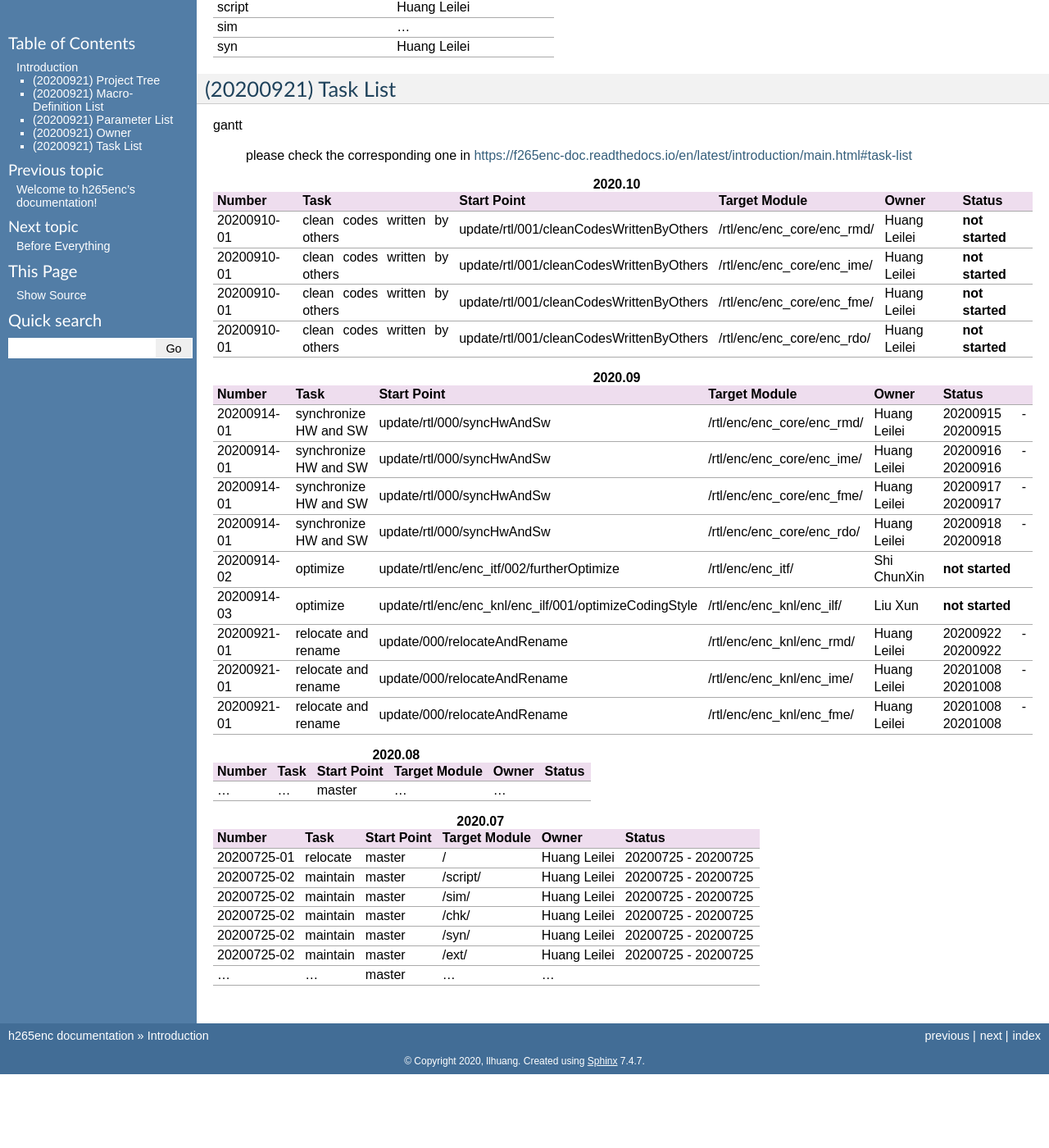
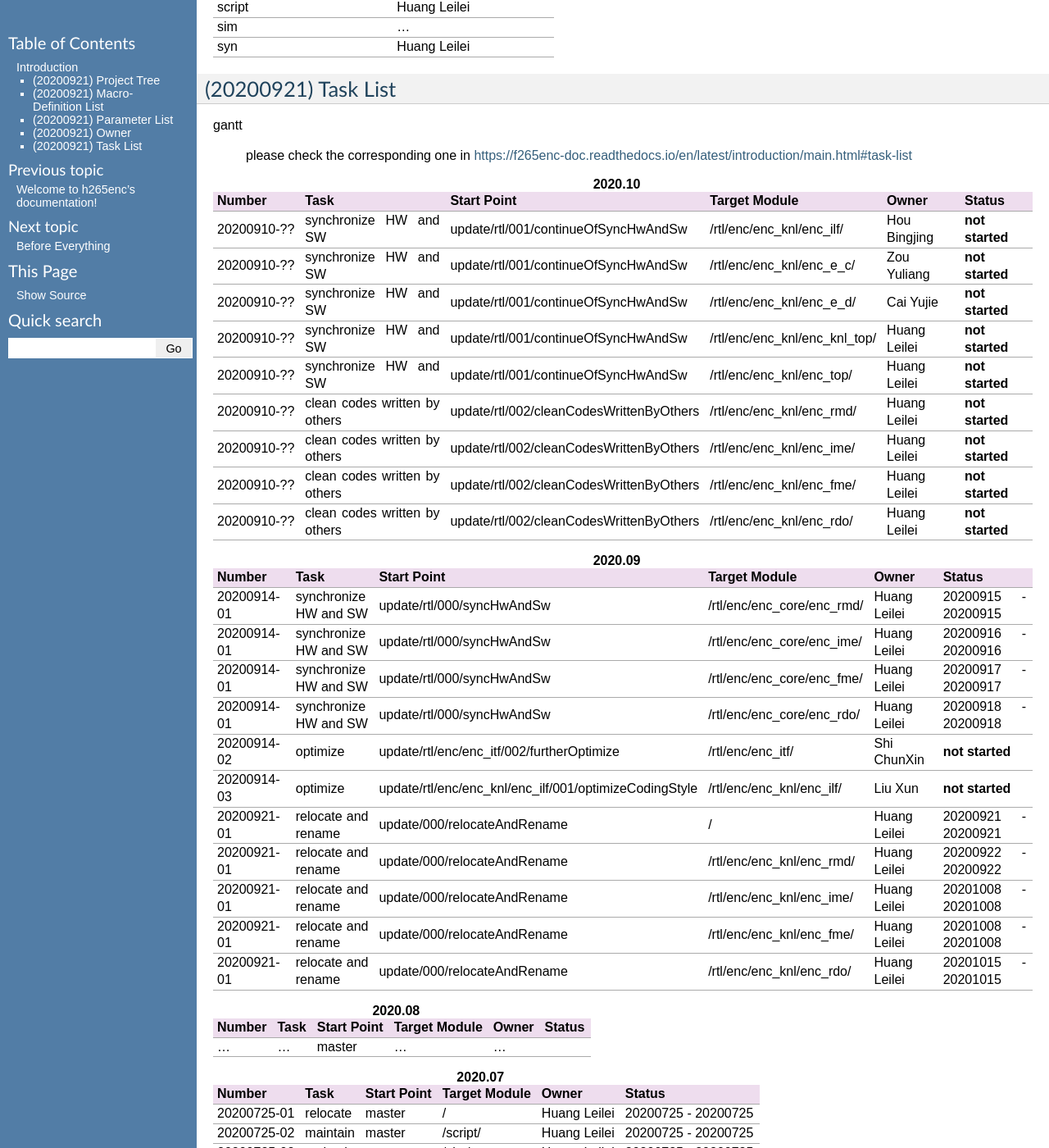
Before and after one commit to iamhll/h265enc_doc, a Sphinx documentation site: the page built from source/introduction/main.rst, in a window 1280 px wide and 1400 px high, scrolled down 1448 px. Shown: the whole window at 82% size. Built offline with Sphinx 7.4.7, drawn with Linux system fonts in a browser that asks for light colours; before the commit the page ends 2758 px from its top, so only the background shows below that.

Commit message:
[MINOR] [UPDATE] 1. introduction    a. "Task List" updated

```diff
--- a/source/introduction/main.rst
+++ b/source/introduction/main.rst
@@ -109,14 +109,19 @@ gantt
     :align: left
     :widths: auto
 
-    ============= =============================== ========================================== ============================ ============== =====================
-     Number        Task                            Start Point                                Target Module                Owner          Status
-    ============= =============================== ========================================== ============================ ============== =====================
-     20200910-01   clean codes written by others   update/rtl/001/cleanCodesWrittenByOthers   /rtl/enc/enc_core/enc_rmd/   Huang Leilei   **not started**
-     20200910-01   clean codes written by others   update/rtl/001/cleanCodesWrittenByOthers   /rtl/enc/enc_core/enc_ime/   Huang Leilei   **not started**
-     20200910-01   clean codes written by others   update/rtl/001/cleanCodesWrittenByOthers   /rtl/enc/enc_core/enc_fme/   Huang Leilei   **not started**
-     20200910-01   clean codes written by others   update/rtl/001/cleanCodesWrittenByOthers   /rtl/enc/enc_core/enc_rdo/   Huang Leilei   **not started**
-    ============= =============================== ========================================== ============================ ============== =====================
+    ============= =============================== ========================================== =============================== ============== =================
+     Number        Task                            Start Point                                Target Module                   Owner          Status
+    ============= =============================== ========================================== =============================== ============== =================
+     20200910-??   synchronize HW and SW           update/rtl/001/continueOfSyncHwAndSw       /rtl/enc/enc_knl/enc_ilf/       Hou Bingjing   **not started**
+     20200910-??   synchronize HW and SW           update/rtl/001/continueOfSyncHwAndSw       /rtl/enc/enc_knl/enc_e_c/       Zou Yuliang    **not started**
+     20200910-??   synchronize HW and SW           update/rtl/001/continueOfSyncHwAndSw       /rtl/enc/enc_knl/enc_e_d/       Cai Yujie      **not started**
+     20200910-??   synchronize HW and SW           update/rtl/001/continueOfSyncHwAndSw       /rtl/enc/enc_knl/enc_knl_top/   Huang Leilei   **not started**
+     20200910-??   synchronize HW and SW           update/rtl/001/continueOfSyncHwAndSw       /rtl/enc/enc_knl/enc_top/       Huang Leilei   **not started**
+     20200910-??   clean codes written by others   update/rtl/002/cleanCodesWrittenByOthers   /rtl/enc/enc_knl/enc_rmd/       Huang Leilei   **not started**
+     20200910-??   clean codes written by others   update/rtl/002/cleanCodesWrittenByOthers   /rtl/enc/enc_knl/enc_ime/       Huang Leilei   **not started**
+     20200910-??   clean codes written by others   update/rtl/002/cleanCodesWrittenByOthers   /rtl/enc/enc_knl/enc_fme/       Huang Leilei   **not started**
+     20200910-??   clean codes written by others   update/rtl/002/cleanCodesWrittenByOthers   /rtl/enc/enc_knl/enc_rdo/       Huang Leilei   **not started**
+    ============= =============================== ========================================== =============================== ============== =================
 
 \
 
@@ -133,9 +138,11 @@ gantt
      20200914-01   synchronize HW and SW   update/rtl/000/syncHwAndSw                               /rtl/enc/enc_core/enc_rdo/   Huang Leilei   20200918 - 20200918
      20200914-02   optimize                update/rtl/enc/enc_itf/002/furtherOptimize               /rtl/enc/enc_itf/            Shi ChunXin    **not started**
      20200914-03   optimize                update/rtl/enc/enc_knl/enc_ilf/001/optimizeCodingStyle   /rtl/enc/enc_knl/enc_ilf/    Liu Xun        **not started**
+     20200921-01   relocate and rename     update/000/relocateAndRename                             /                            Huang Leilei   20200921 - 20200921
      20200921-01   relocate and rename     update/000/relocateAndRename                             /rtl/enc/enc_knl/enc_rmd/    Huang Leilei   20200922 - 20200922
      20200921-01   relocate and rename     update/000/relocateAndRename                             /rtl/enc/enc_knl/enc_ime/    Huang Leilei   20201008 - 20201008
      20200921-01   relocate and rename     update/000/relocateAndRename                             /rtl/enc/enc_knl/enc_fme/    Huang Leilei   20201008 - 20201008
+     20200921-01   relocate and rename     update/000/relocateAndRename                             /rtl/enc/enc_knl/enc_rdo/    Huang Leilei   20201015 - 20201015
     ============= ======================= ======================================================== ============================ ============== =====================
 
 \
@@ -167,4 +174,5 @@ gantt
      20200725-02   maintain   master         /ext/           Huang Leilei   20200725 - 20200725
      ...           ...        master         ...             ...
     ============= ========== ============== =============== ============== =====================
+
 \
```
